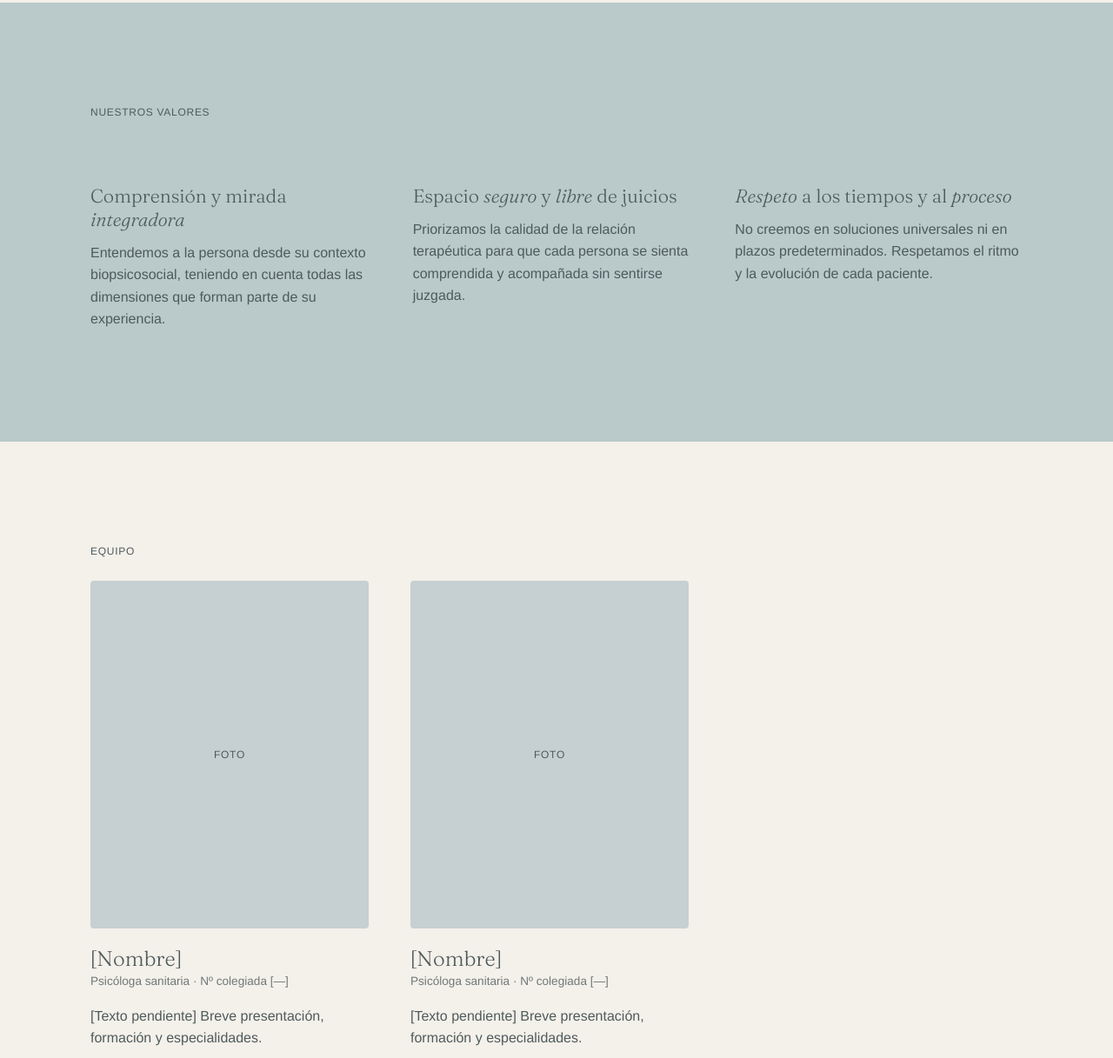
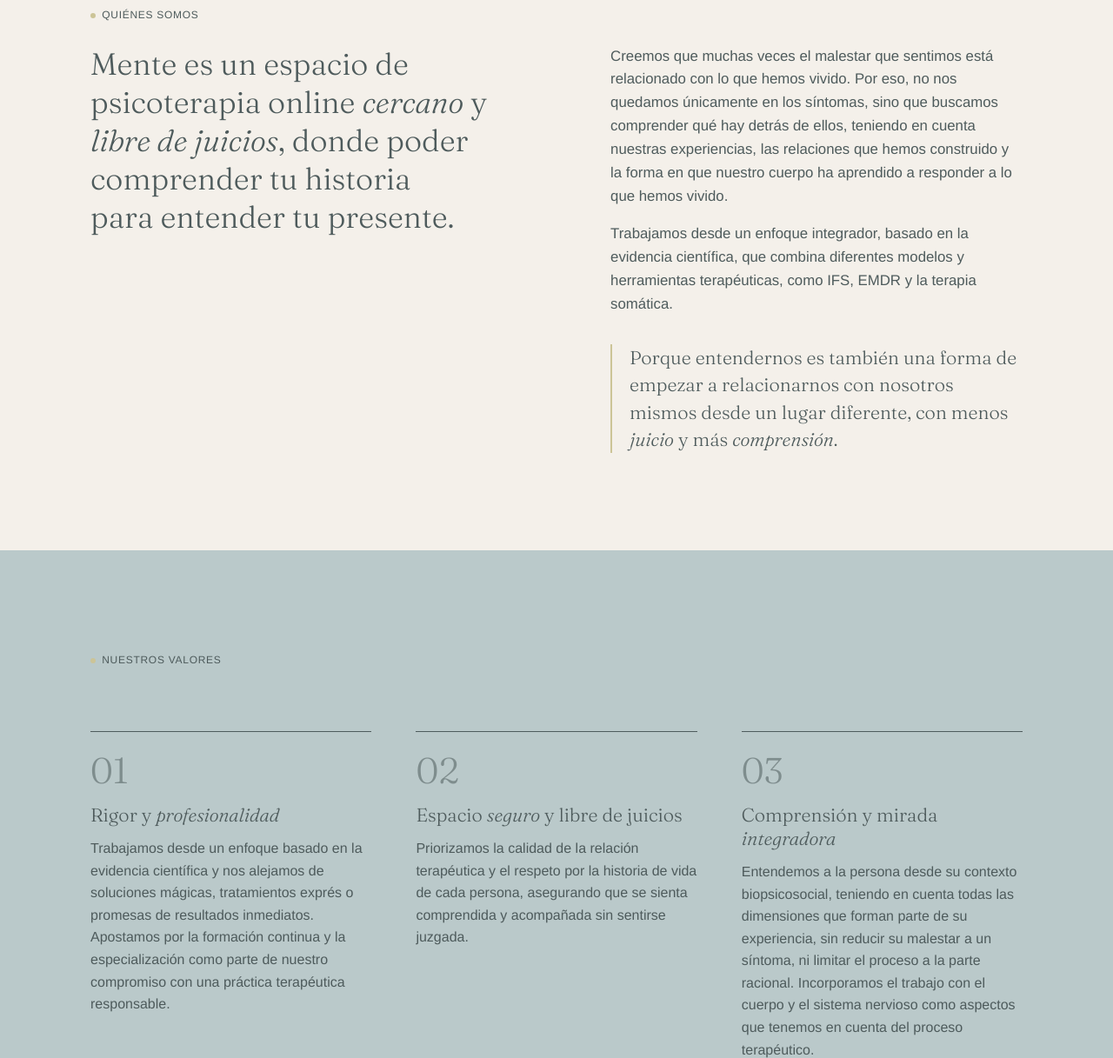
Before and after one commit to mentepsicologia/web-mente, a plain HTML site: page sobre-nosotras.html in a window 1280 px wide. Shown: the part 563-1780 px from the top of the page at 87% size. Drawn offline with Linux system fonts and the light colour scheme; a web font is replaced by a local one.

Commit message:
Sobre nosotras: texto de presentación y nuevos valores; detalles en color Luz
Co-Authored-By: Claude Opus 5.5 <noreply@anthropic.com>

```diff
--- a/css/styles.css
+++ b/css/styles.css
@@ -14,7 +14,8 @@
   --verde: #4E5B5C;          /* Verde Profundo: texto y botones */
   --verde-medio: #5E6C6E;
   --terracota: #925E58;      /* Terracota: acento cálido / CTA */
-  --luz: #D2CCA4;            /* Luz: pinceladas puntuales */
+  --luz: #CCC497;            /* Luz: verde oliva claro, pinceladas puntuales */
+  --luz-suave: #E7E3C9;
 
   --font-serif: "Fraunces", Georgia, "Times New Roman", serif;
   --font-sans: "Switzer", "Helvetica Neue", Arial, sans-serif;
@@ -693,3 +694,60 @@ h1, h2, .statement, .footer__tagline { text-wrap: balance; }
 .team { grid-template-columns: repeat(auto-fill, minmax(240px, 320px)); }
 
 .legal { max-width: 70ch; }
+
+/* ==========================================================
+   DETALLES EN COLOR LUZ (verde oliva)
+   Uso puntual, como indica el manual: "pequeños puntos de luz".
+   ========================================================== */
+
+/* Puntito antes de cada etiqueta de sección */
+.eyebrow::before {
+  content: "";
+  display: inline-block;
+  width: .5em; height: .5em;
+  border-radius: 50%;
+  background: var(--luz);
+  margin-right: .6em;
+  vertical-align: .05em;
+}
+
+/* Números de "Cómo empezar" */
+.steps__num { background: var(--luz); border-color: var(--luz); }
+
+/* Etiquetas de "¿En qué podemos ayudarte?" al pasar el ratón */
+.topics li:hover { background: var(--luz); border-color: var(--luz); color: var(--verde); }
+
+/* Bloque de tarifas */
+.section--terracota-soft { background: var(--luz-suave); }
+
+/* Línea fina sobre cada opinión */
+.quotes figure { border-top: 2px solid var(--luz); }
+
+/* Subrayado del menú */
+.nav a::after { background: var(--verde); height: 1px; }
+.nav a[aria-current="page"]::after { height: 2px; }
+
+/* Sobre nosotras: texto de presentación */
+.about__text { font-size: 1.05rem; max-width: 60ch; }
+.about__close {
+  font-size: clamp(1.15rem, 1.8vw, 1.35rem);
+  font-weight: 300;
+  line-height: 1.45;
+  margin-top: 2rem;
+  padding-left: 1.25rem;
+  border-left: 2px solid var(--luz);
+}
+
+/* Valores numerados */
+.values--numbered { grid-template-columns: repeat(auto-fit, minmax(260px, 1fr)); gap: clamp(2rem, 4vw, 3.5rem); }
+.values--numbered > div { border-top: 1px solid var(--verde); padding-top: 1.5rem; }
+.values__num {
+  display: block;
+  font-family: var(--font-serif);
+  font-size: 2.6rem;
+  font-weight: 300;
+  line-height: 1;
+  margin-bottom: 1rem;
+  color: var(--verde);
+  opacity: .55;
+}
--- a/sobre-nosotras.html
+++ b/sobre-nosotras.html
@@ -4,7 +4,7 @@
   <meta charset="UTF-8">
   <meta name="viewport" content="width=device-width, initial-scale=1">
   <title>Sobre Nosotras · Psicólogas Sanitarias Online | Mente</title>
-  <meta name="description" content="Conoce al equipo de Mente: psicólogas sanitarias colegiadas que acompañan desde la raíz, con un enfoque científico, integrador y cercano.">
+  <meta name="description" content="Mente es un espacio de psicoterapia online cercano y libre de juicios. Enfoque integrador basado en la evidencia: IFS, EMDR y terapia somática.">
   <meta name="robots" content="index, follow">
   <link rel="canonical" href="https://mentepsicologiaonline.com/sobre-nosotras.html">
   <meta name="theme-color" content="#BAC9CA">
@@ -15,7 +15,7 @@
   <meta property="og:locale" content="es_ES">
   <meta property="og:site_name" content="Mente · Psicología Online">
   <meta property="og:title" content="Sobre Nosotras · Psicólogas Sanitarias Online | Mente">
-  <meta property="og:description" content="Conoce al equipo de Mente: psicólogas sanitarias colegiadas que acompañan desde la raíz, con un enfoque científico, integrador y cercano.">
+  <meta property="og:description" content="Mente es un espacio de psicoterapia online cercano y libre de juicios. Enfoque integrador basado en la evidencia: IFS, EMDR y terapia somática.">
   <meta property="og:url" content="https://mentepsicologiaonline.com/sobre-nosotras.html">
   <!-- TODO: añadir og:image (1200x630) cuando tengamos imagen de marca -->
   <meta name="twitter:card" content="summary">
@@ -59,21 +59,38 @@
       </div>
     </section>
 
+    <section class="section section--crema section--tight-top">
+      <div class="container">
+        <span class="eyebrow">Quiénes somos</span>
+        <div class="split about">
+          <h2>Mente es un espacio de psicoterapia online <em>cercano</em> y <em>libre de juicios</em>, donde poder comprender tu historia para entender tu presente.</h2>
+          <div class="about__text">
+            <p>Creemos que muchas veces el malestar que sentimos está relacionado con lo que hemos vivido. Por eso, no nos quedamos únicamente en los síntomas, sino que buscamos comprender qué hay detrás de ellos, teniendo en cuenta nuestras experiencias, las relaciones que hemos construido y la forma en que nuestro cuerpo ha aprendido a responder a lo que hemos vivido.</p>
+            <p>Trabajamos desde un enfoque integrador, basado en la evidencia científica, que combina diferentes modelos y herramientas terapéuticas, como IFS, EMDR y la terapia somática.</p>
+            <p class="about__close serif">Porque entendernos es también una forma de empezar a relacionarnos con nosotros mismos desde un lugar diferente, con menos <em>juicio</em> y más <em>comprensión</em>.</p>
+          </div>
+        </div>
+      </div>
+    </section>
+
     <section class="section section--salvia">
       <div class="container">
         <span class="eyebrow">Nuestros valores</span>
-        <div class="values">
+        <div class="values values--numbered">
           <div>
-            <h3>Comprensión y mirada <em>integradora</em></h3>
-            <p>Entendemos a la persona desde su contexto biopsicosocial, teniendo en cuenta todas las dimensiones que forman parte de su experiencia.</p>
+            <span class="values__num">01</span>
+            <h3>Rigor y <em>profesionalidad</em></h3>
+            <p>Trabajamos desde un enfoque basado en la evidencia científica y nos alejamos de soluciones mágicas, tratamientos exprés o promesas de resultados inmediatos. Apostamos por la formación continua y la especialización como parte de nuestro compromiso con una práctica terapéutica responsable.</p>
           </div>
           <div>
-            <h3>Espacio <em>seguro</em> y <em>libre</em> de juicios</h3>
-            <p>Priorizamos la calidad de la relación terapéutica para que cada persona se sienta comprendida y acompañada sin sentirse juzgada.</p>
+            <span class="values__num">02</span>
+            <h3>Espacio <em>seguro</em> y libre de juicios</h3>
+            <p>Priorizamos la calidad de la relación terapéutica y el respeto por la historia de vida de cada persona, asegurando que se sienta comprendida y acompañada sin sentirse juzgada.</p>
           </div>
           <div>
-            <h3><em>Respeto</em> a los tiempos y al <em>proceso</em></h3>
-            <p>No creemos en soluciones universales ni en plazos predeterminados. Respetamos el ritmo y la evolución de cada paciente.</p>
+            <span class="values__num">03</span>
+            <h3>Comprensión y mirada <em>integradora</em></h3>
+            <p>Entendemos a la persona desde su contexto biopsicosocial, teniendo en cuenta todas las dimensiones que forman parte de su experiencia, sin reducir su malestar a un síntoma, ni limitar el proceso a la parte racional. Incorporamos el trabajo con el cuerpo y el sistema nervioso como aspectos que tenemos en cuenta del proceso terapéutico.</p>
           </div>
         </div>
       </div>
```
Also changed, not shown: partials/body/sobre.html (+24 -7 lines), 1 other file.
